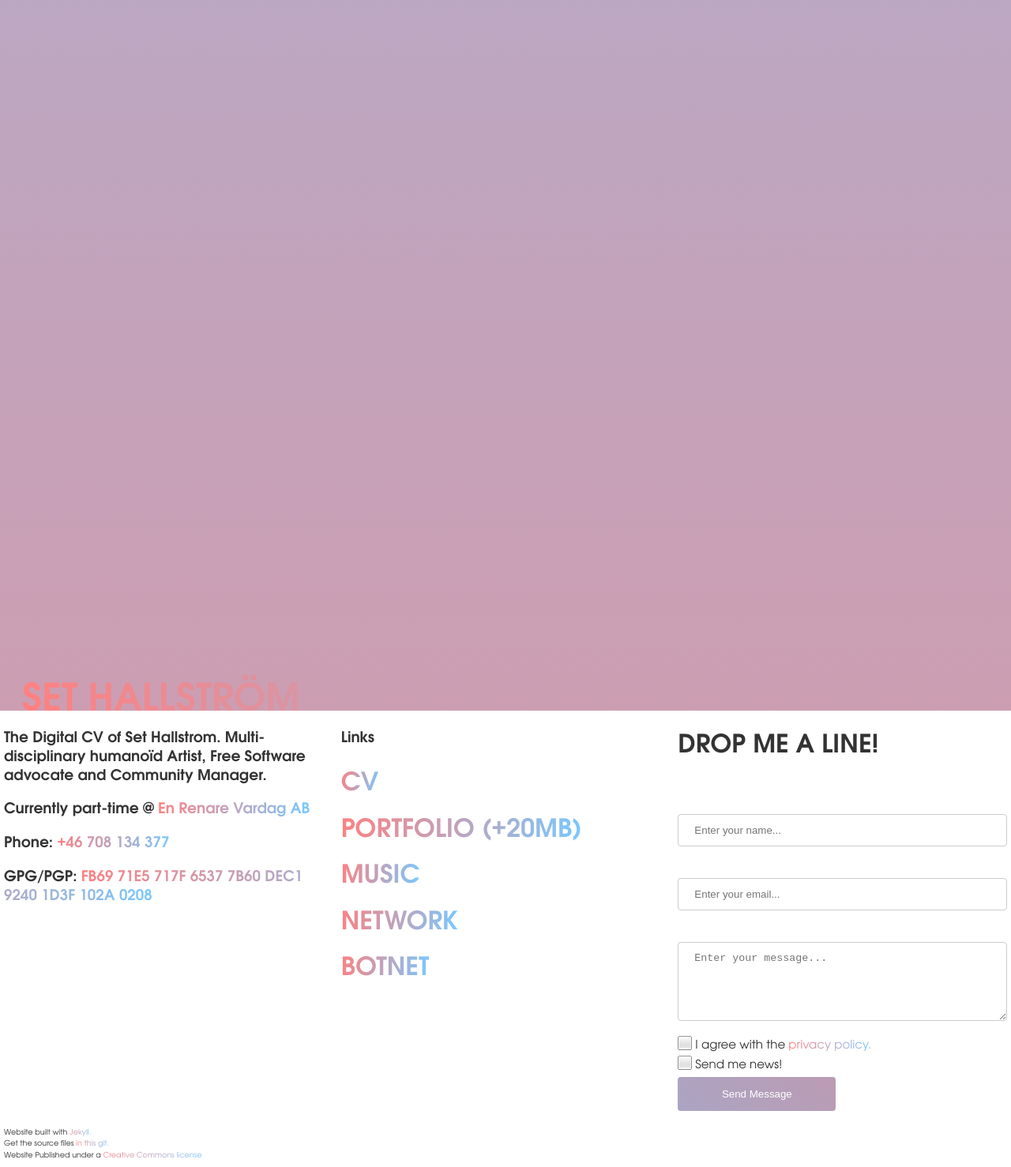
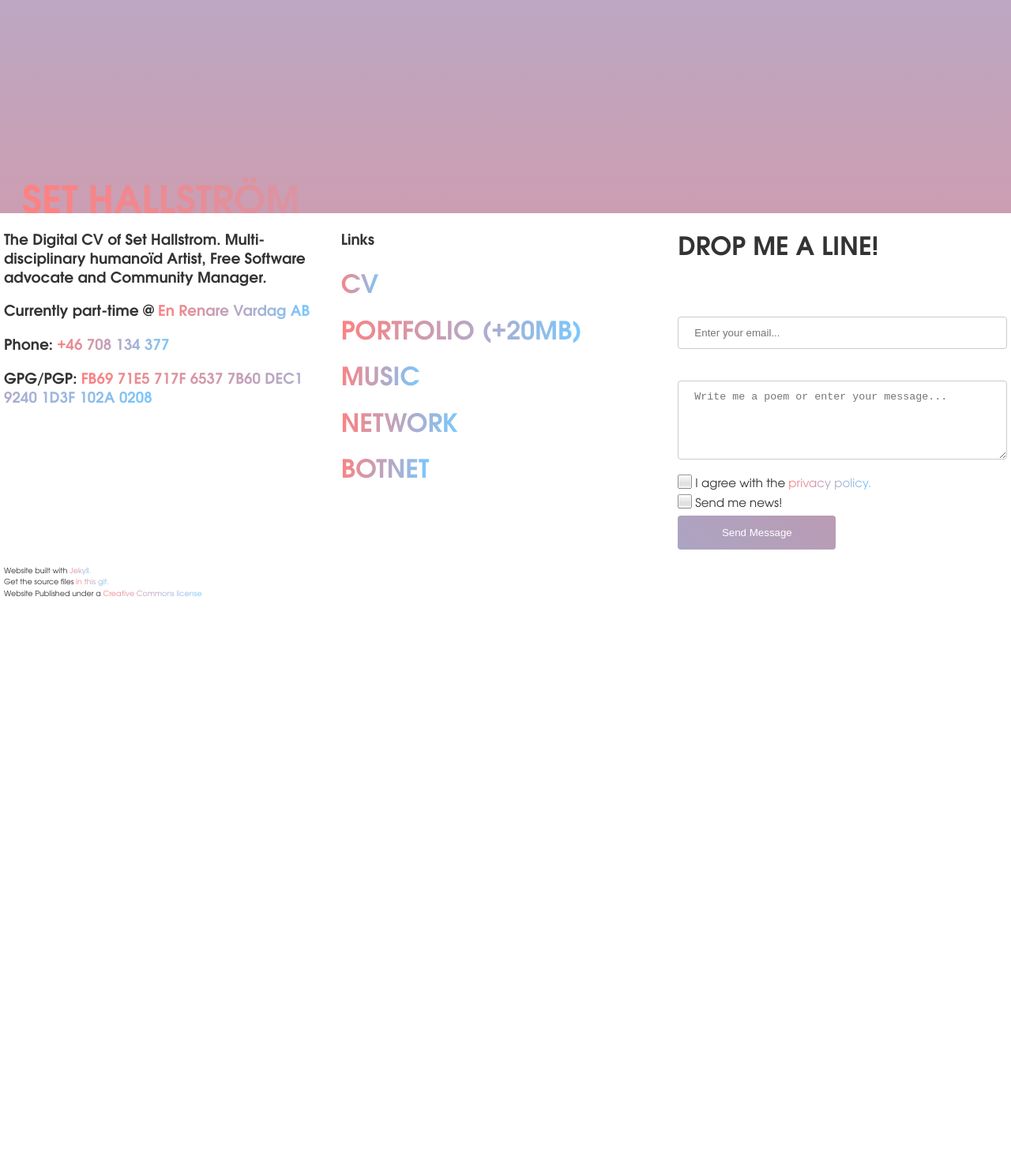
Before and after one commit to Sakrecoer/set.hallstrom, a Jekyll site: the page built from index.html, in a window 1280 px wide. Shown: the whole page at 79% size. Built offline with Jekyll 4.4.1, drawn with Linux system fonts in a browser that asks for light colours; comment, search, counter and statistics services are not loaded; after the commit the page ends 900 px from its top, so only the background shows below that.

```diff
--- a/Gemfile
+++ b/Gemfile
@@ -6,4 +6,5 @@ group :jekyll_plugins do
   gem 'jekyll-feed', '0.11.0'
   gem 'jekyll-seo-tag', '2.6.0'
   gem 'jekyll-sitemap', '1.2.0'
+  gem 'jekyll-last-modified-at'
 end
--- a/_includes/contact.html
+++ b/_includes/contact.html
@@ -7,16 +7,12 @@
       <input type="text" name="_gotcha" style="display: none;" />
     </div>
     <div>
-      <label for="name" style="display: none;">Name</label><br />
-      <input type="text" name="name" id="name" placeholder="Enter your name..." class="contact" />
-    </div>
-    <div>
       <label for="email" style="display: none;">Email Address</label><br />
       <input type="email" name="email" id="email" placeholder="Enter your email..." required class="contact" />
     </div>
     <div>
       <label for="message" style="display: none;">Message</label><br />
-      <textarea name="message" id="message" placeholder="Enter your message..." required
+      <textarea name="message" id="message" placeholder="Write me a poem or enter your message..." required
         class="contact textspace"></textarea>
     </div>
     <div>
--- a/_sass/mycv.scss
+++ b/_sass/mycv.scss
@@ -92,7 +92,7 @@ a:active {
   overflow: hidden;
   display: flex;
   width: 100%;
-  height: 100vh;
+  height: 30vh;
   background: linear-gradient(0deg, rgba(255, 0, 0, 0.5), rgba(0, 153, 255, 0.5));
   background-size: 800% 800%;
 
--- a/index.html
+++ b/index.html
@@ -27,7 +27,7 @@ layout: default
   <div class="editable">
     <h2><a href="/cv/">CV</a></h2>
     <h2><a target="_blank" href="/Set_Hallstrom_20160906_portfolio.pdf">Portfolio (+20Mb)</a></h2>
-    <h2><a target="_blank" alt="Sakrecoer Music" href="https://sakrecoer.com/">Music</a></h2>
+    <h2><a target="_blank" alt="Music Network" href="https://basspistol.com/">Music</a></h2>
     <h2><a target="_blank" alt="Terminalnet Work" href="https://terminalnet.work">Network</a></h2>
     <h2><a target="_blank" alt="Botnet" href="https://www.linkedin.com/in/set-hallstrom/">Botnet</a></h2>
   </div>
```
Also changed, not shown: Gemfile.lock.
